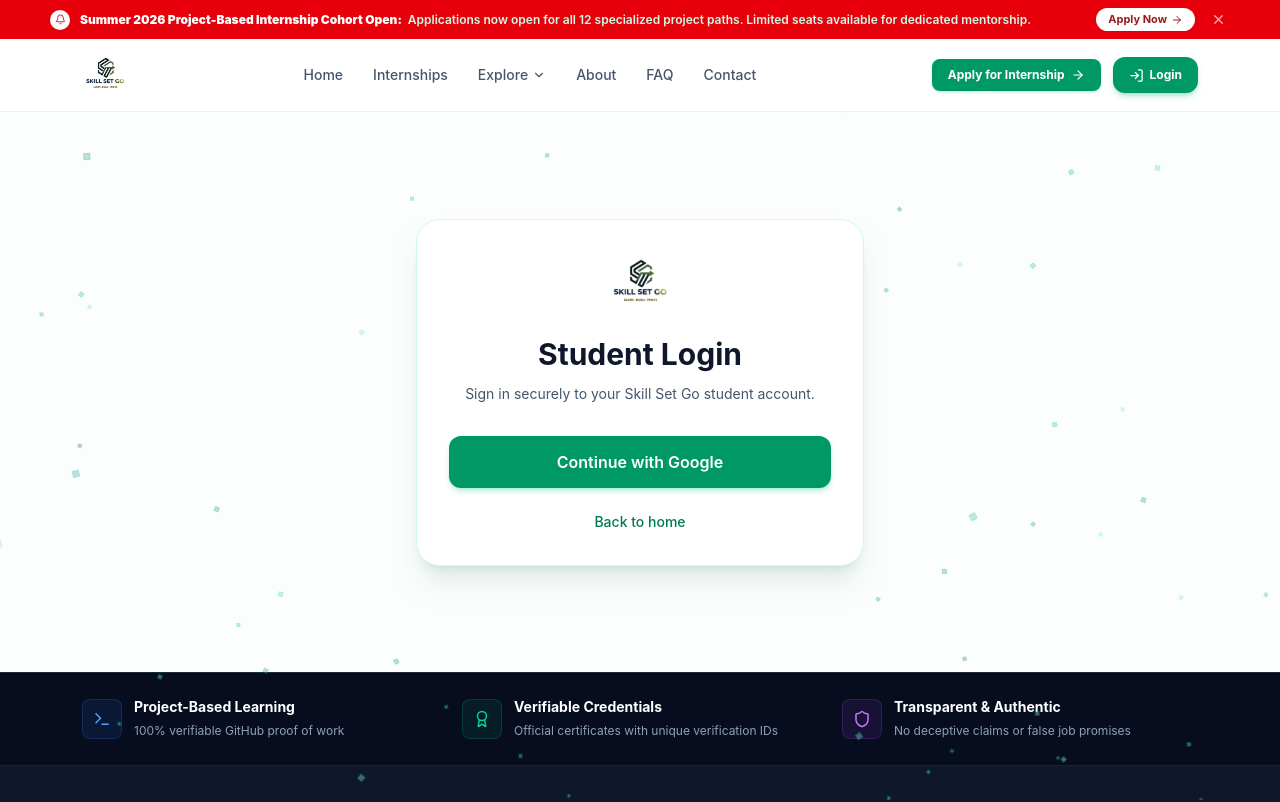
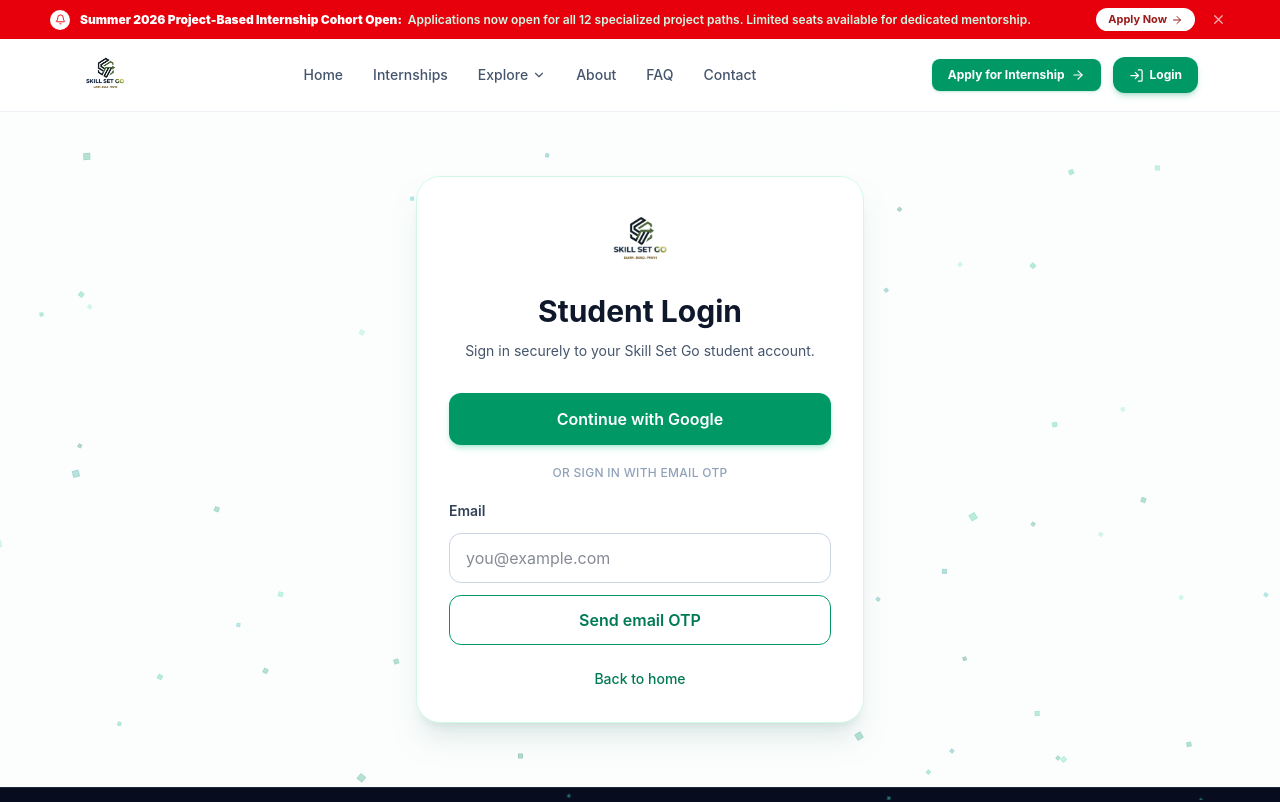
Before and after one commit to arceus6667-art/alpha-ssg, a React (Vite) app: page /login in a window 1280 px wide. Shown: the top 802 px of the page. Built offline with nearby package versions, Linux system fonts and the light colour scheme; no server answers.

Commit message:
Add accessible email OTP form to student login

```diff
--- a/src/pages/StudentLogin.jsx
+++ b/src/pages/StudentLogin.jsx
@@ -1,11 +1,14 @@
 import React, { useEffect, useState } from 'react';
 import { Link, useNavigate } from 'react-router-dom';
-import { studentSupabase, signInStudentWithGoogle } from '../services/studentAuth';
+import { studentSupabase, signInStudentWithGoogle, sendStudentEmailOtp, verifyStudentEmailOtp } from '../services/studentAuth';
 import Logo from '../components/Logo';
 
 export default function StudentLogin() {
   const [error, setError] = useState('');
   const [busy, setBusy] = useState(false);
+  const [email, setEmail] = useState('');
+  const [token, setToken] = useState('');
+  const [otpSent, setOtpSent] = useState(false);
   const navigate = useNavigate();
   useEffect(() => {
     if (!studentSupabase) return;
@@ -16,12 +19,31 @@
     try { await signInStudentWithGoogle(); }
     catch (e) { setError(e.message || 'Unable to sign in.'); setBusy(false); }
   }
+  async function handleOtp(e) {
+    e.preventDefault(); setBusy(true); setError('');
+    try {
+      if (!otpSent) { await sendStudentEmailOtp(email); setOtpSent(true); }
+      else { await verifyStudentEmailOtp(email, token); navigate('/student', { replace: true }); }
+    } catch (e) { setError(e.message || 'Authentication failed.'); }
+    finally { setBusy(false); }
+  }
   return <main className="min-h-[75vh] flex items-center justify-center px-4 py-16">
     <div className="w-full max-w-md rounded-3xl border border-emerald-100 bg-white p-8 text-center shadow-xl shadow-emerald-900/10">
       <div className="flex justify-center"><Logo size={64} /></div>
       <h1 className="mt-5 text-3xl font-bold text-slate-900">Student Login</h1>
       <p className="mt-3 text-sm text-slate-600">Sign in securely to your Skill Set Go student account.</p>
       <button type="button" disabled={busy || !studentSupabase} onClick={login} className="mt-8 w-full rounded-xl bg-emerald-600 px-5 py-3.5 font-semibold text-white shadow-md shadow-emerald-500/25 transition-all duration-300 hover:-translate-y-0.5 hover:bg-emerald-700 hover:shadow-lg disabled:cursor-not-allowed disabled:opacity-50 motion-reduce:transform-none">Continue with Google</button>
+      <div className="my-5 text-xs font-medium uppercase tracking-wide text-slate-400">or sign in with email OTP</div>
+      <form onSubmit={handleOtp} className="space-y-3 text-left">
+        <label htmlFor="student-email" className="block text-sm font-semibold text-slate-700">Email</label>
+        <input id="student-email" type="email" required autoComplete="email" value={email} disabled={otpSent || busy} onChange={e=>setEmail(e.target.value)} className="w-full rounded-xl border border-slate-300 px-4 py-3 focus:border-emerald-600 focus:outline-none" placeholder="you@example.com" />
+        {otpSent && <>
+          <label htmlFor="student-otp" className="block text-sm font-semibold text-slate-700">Email verification code</label>
+          <input id="student-otp" type="text" inputMode="numeric" autoComplete="one-time-code" required value={token} onChange={e=>setToken(e.target.value)} className="w-full rounded-xl border border-slate-300 px-4 py-3 focus:border-emerald-600 focus:outline-none" placeholder="Enter email OTP" />
+        </>}
+        <button type="submit" disabled={busy || !studentSupabase} className="w-full rounded-xl border border-emerald-600 px-5 py-3 font-semibold text-emerald-700 transition-colors hover:bg-emerald-50 disabled:opacity-50">{busy ? 'Please wait…' : otpSent ? 'Verify OTP' : 'Send email OTP'}</button>
+        {otpSent && <button type="button" className="text-sm text-emerald-700 underline" onClick={()=>{setOtpSent(false);setToken('');}}>Use a different email</button>}
+      </form>
       {!studentSupabase && <p className="mt-3 text-sm text-amber-700">Student sign-in is being configured.</p>}
       {error && <p role="alert" className="mt-3 text-sm text-red-700">{error}</p>}
       <Link to="/" className="mt-6 inline-block text-sm font-medium text-emerald-700 hover:underline">Back to home</Link>
```
